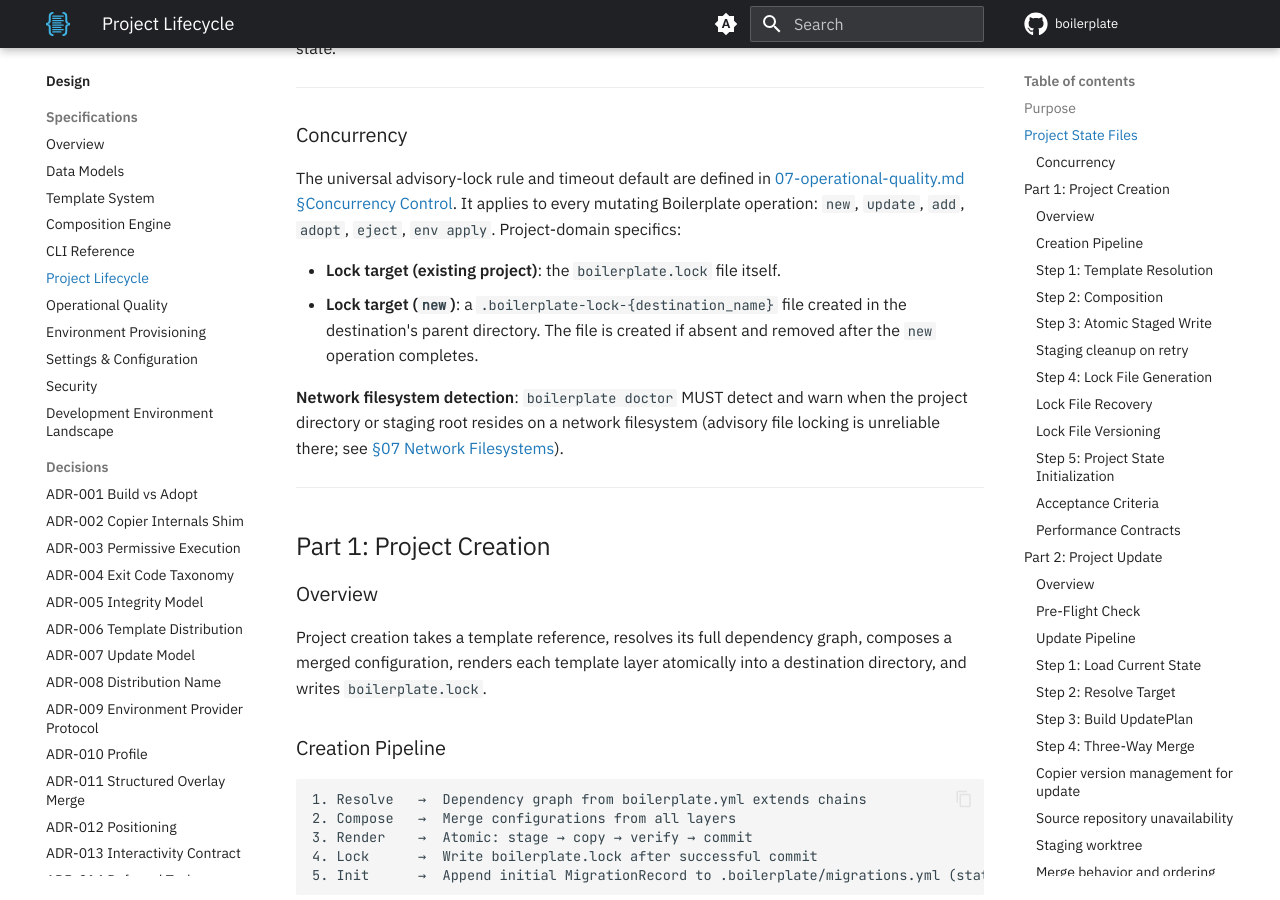
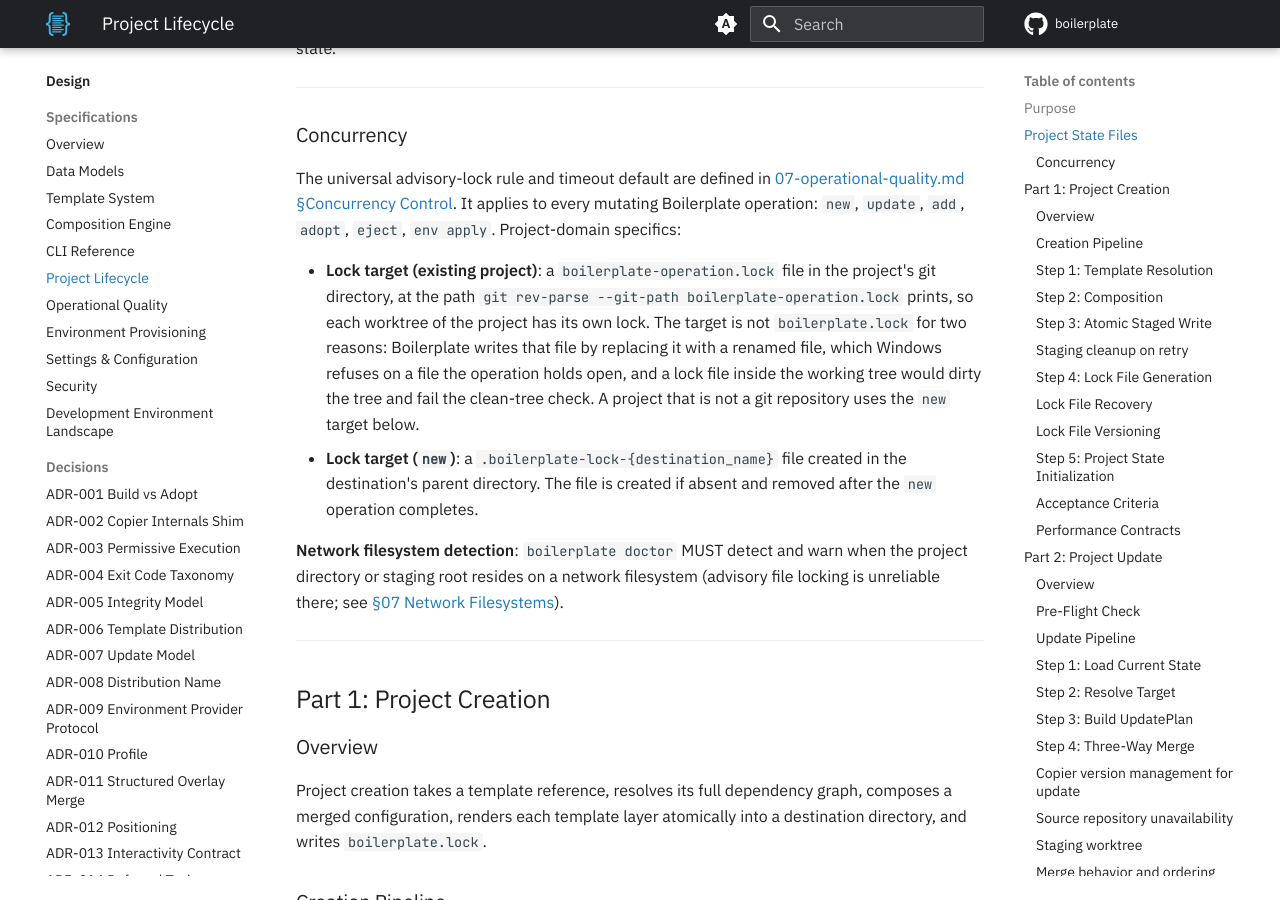
Before and after one commit to TheRealBillSiegler/boilerplate, an MkDocs documentation site: the page built from docs/design/06-project-lifecycle.md, in a window 1280 px wide and 900 px high, scrolled down 1189 px. Built offline with MkDocs 1.6.1 and Material for MkDocs 9.7.7, drawn with Linux system fonts in a browser that asks for light colours; a script that is not in the unit is left out; comment, search, counter and statistics services are not loaded; the version menu is left out; some of the changed text lies outside the part shown.

Commit message:
docs(design): place the operation lock in the git directory
The design named boilerplate.lock as the lock target. Boilerplate
writes that file by replacing it with a renamed file, which Windows
refuses while the operation holds it open, and a lock file in the
working tree would dirty the tree and trip the clean-tree check. Name
a file in the git directory, found with git rev-parse --git-path.

Co-Authored-By: Claude Sonnet 5.5 <noreply@anthropic.com>

```diff
--- a/docs/design/06-project-lifecycle.md
+++ b/docs/design/06-project-lifecycle.md
@@ -29,7 +29,7 @@ Environment-domain state files (`.boilerplate/environment.yml`) are documented i
 
 The universal advisory-lock rule and timeout default are defined in [07-operational-quality.md §Concurrency Control](07-operational-quality.md#concurrency-control). It applies to every mutating Boilerplate operation: `new`, `update`, `add`, `adopt`, `eject`, `env apply`. Project-domain specifics:
 
-- **Lock target (existing project)**: the `boilerplate.lock` file itself.
+- **Lock target (existing project)**: a `boilerplate-operation.lock` file in the project's git directory, at the path `git rev-parse --git-path boilerplate-operation.lock` prints, so each worktree of the project has its own lock. The target is not `boilerplate.lock` for two reasons: Boilerplate writes that file by replacing it with a renamed file, which Windows refuses on a file the operation holds open, and a lock file inside the working tree would dirty the tree and fail the clean-tree check. A project that is not a git repository uses the `new` target below.
 - **Lock target (`new`)**: a `.boilerplate-lock-{destination_name}` file created in the destination's parent directory. The file is created if absent and removed after the `new` operation completes.
 
 **Network filesystem detection**: `boilerplate doctor` MUST detect and warn when the project directory or staging root resides on a network filesystem (advisory file locking is unreliable there; see [§07 Network Filesystems](07-operational-quality.md#network-filesystems)).
@@ -641,7 +641,7 @@ Ejection is a no-op only when NEITHER `boilerplate.lock` NOR `.boilerplate/` is
 
 ### Concurrency and Locking
 
-Ejection is a mutating operation and MUST acquire the standard advisory mutex on the project before removing state, under the universal rule in [§Concurrency](#concurrency) (same as `new`, `update`, `add`, `adopt`, and `env apply`). The lock target is the project's `boilerplate.lock` file when present; for an environment-only project (no lock, only `.boilerplate/`), the mutex falls back to the `new`-style sentinel (`.boilerplate-lock-{destination_name}` in the project's parent directory).
+Ejection is a mutating operation and MUST acquire the standard advisory mutex on the project before removing state, under the universal rule in [§Concurrency](#concurrency) (same as `new`, `update`, `add`, `adopt`, and `env apply`). The lock target is the existing-project target under [§Concurrency](#concurrency); for an environment-only project (no lock, only `.boilerplate/`) that is not a git repository, the mutex falls back to the `new`-style sentinel (`.boilerplate-lock-{destination_name}` in the project's parent directory).
 
 ### No Recovery Needed
 
```
